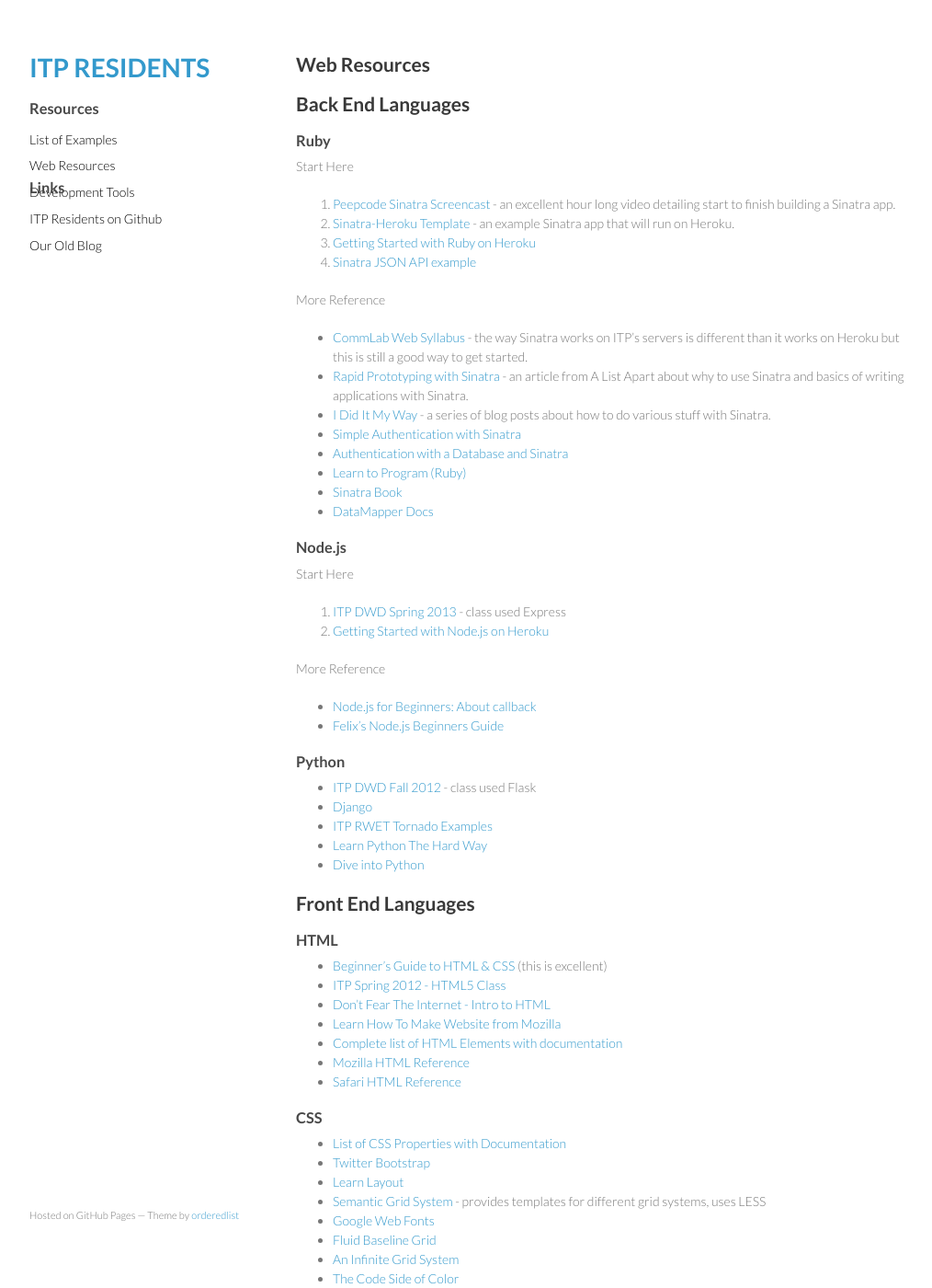
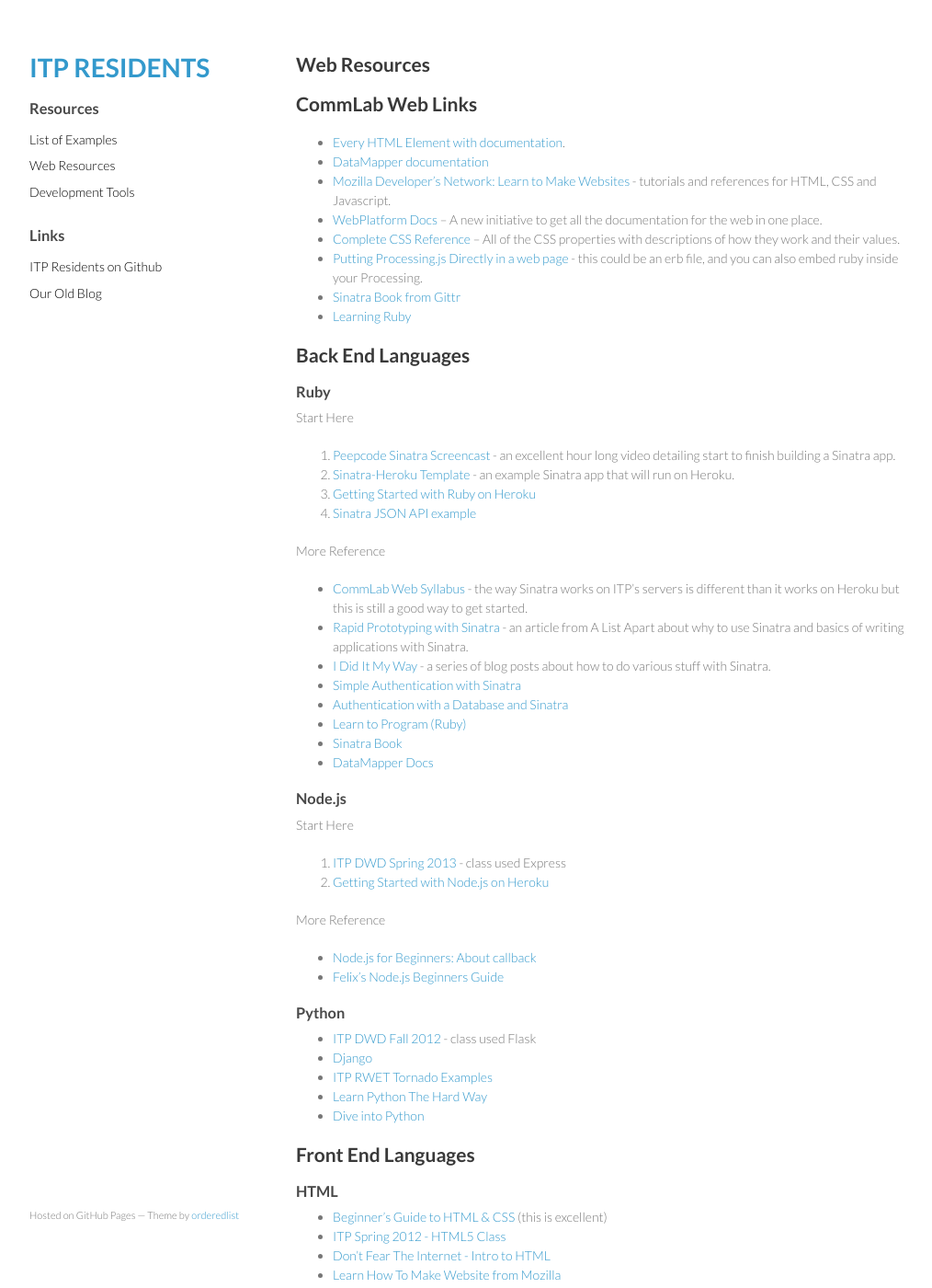
Before and after one commit to itpresidents/itpresidents.github.com, a Jekyll site: the page built from resources/web.md, in a window 1280 px wide and 1400 px high. Shown: the whole window at 92% size, without its empty margins (128-1142 px from the left). Built offline with Jekyll 4.4.1, drawn with Linux system fonts in a browser that asks for light colours; Markdown is read by kramdown in place of the engine named in the settings.

Commit message:
More styling

```diff
--- a/resources/web.md
+++ b/resources/web.md
@@ -2,6 +2,18 @@
 title: Web Resources
 layout: page
 ---
+
+## CommLab Web Links
+<ul>
+<li><a href="https://developer.mozilla.org/en-US/docs/HTML/Element">Every HTML Element with documentation</a>.</li>
+<li><a href="http://datamapper.org/docs/">DataMapper documentation</a></li>
+<li><a href="https://developer.mozilla.org/en-US/learn">Mozilla Developer&#8217;s Network: Learn to Make Websites</a> - tutorials and references for HTML, CSS and Javascript.</li>
+<li><a href="http://docs.webplatform.org/wiki/Main_Page">WebPlatform Docs</a> &#8211; A new initiative to get all the documentation for the web in one place.</li>
+<li><a href="http://www.blooberry.com/indexdot/css/propindex/all.htm">Complete CSS Reference</a> &#8211; All of the CSS properties with descriptions of how they work and their values.</li>
+<li><a href="http://processingjs.org/articles/p5QuickStart.html#processingcodeinwebpage">Putting Processing.js Directly in a web page</a> - this could be an erb file, and you can also embed ruby inside your Processing.</li>
+<li><a href="http://sinatra-book.gittr.com/">Sinatra Book from Gittr</a></li>
+<li><a href="http://pine.fm/LearnToProgram/">Learning Ruby</a></li>
+</ul>
 
 ## Back End Languages
 
--- a/stylesheets/styles.css
+++ b/stylesheets/styles.css
@@ -112,9 +112,7 @@
 
 header ul {
   list-style:none;
-  height:40px;
-
-  padding:0;
+  padding: 0 0 0.5em;
   width:270px;
 }
 
```
Also changed, not shown: resources/links.md (added, +19 -0 lines).
